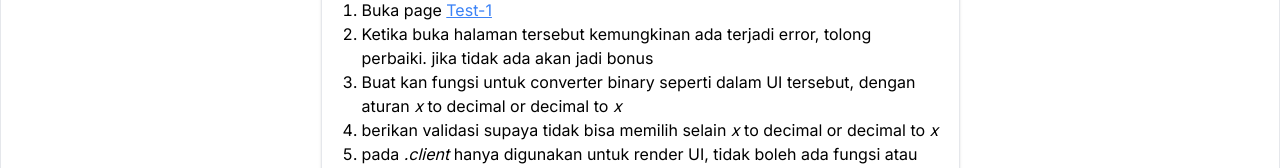
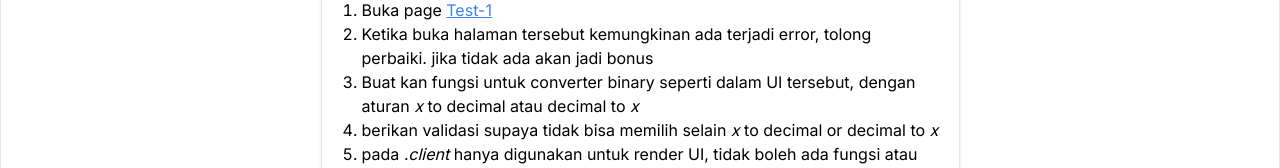
Before and after one commit to kangmiftah/assesment-test, a Next.js app: page / in a window 1280 px wide. Shown: the part 306-474 px from the top of the page. Built offline with nearby package versions, Linux system fonts and the light colour scheme.

Commit message:
Update page.tsx

```diff
--- a/src/app/page.tsx
+++ b/src/app/page.tsx
@@ -18,7 +18,7 @@ export default function Home() {
             <ul className=" list-decimal pl-5">
                <li> Buka page <Link href={"/test-1"} className=" underline cursor-pointer text-blue-500">Test-1</Link> </li>
                <li> Ketika buka halaman tersebut kemungkinan ada terjadi error, tolong perbaiki. jika tidak ada akan jadi bonus </li>
-               <li> Buat kan fungsi untuk converter binary seperti dalam UI tersebut, dengan aturan <i>x</i> to decimal or decimal to <i>x</i> </li>
+               <li> Buat kan fungsi untuk converter binary seperti dalam UI tersebut, dengan aturan <i>x</i> to decimal atau decimal to <i>x</i> </li>
                <li> berikan validasi supaya tidak bisa memilih selain <i>x</i> to decimal or decimal to <i>x</i> </li>
                <li> pada <i> .client </i> hanya digunakan untuk render UI, tidak boleh ada fungsi atau logic </li>
                <li> fungsi logic hanya pada <i> .provider </i> </li>
```
